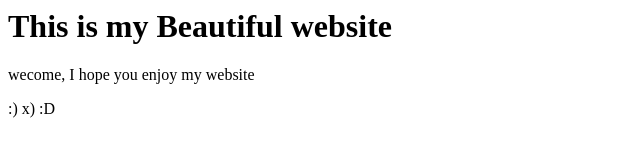
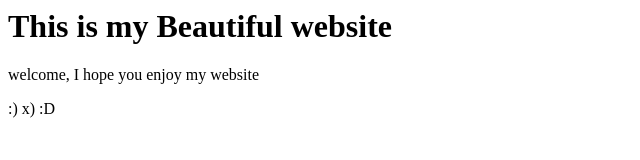
Before and after one commit to richajain2504/Hindi_Git, a plain HTML site: page index.html in a window 1280 px wide. Shown: the full height of the page, 0-640 px from the left. Drawn offline with Linux system fonts and the light colour scheme.

Commit message:
corrected welcome spelling

```diff
--- a/index.html
+++ b/index.html
@@ -2,6 +2,6 @@
 <html>
 	<title>This is my website</title>
 	<h1>This is my Beautiful website</h1>
-	<p>wecome, I hope you enjoy my website</p>
+	<p>welcome, I hope you enjoy my website</p>
         <p>:) x) :D</p>
 </html>
```
